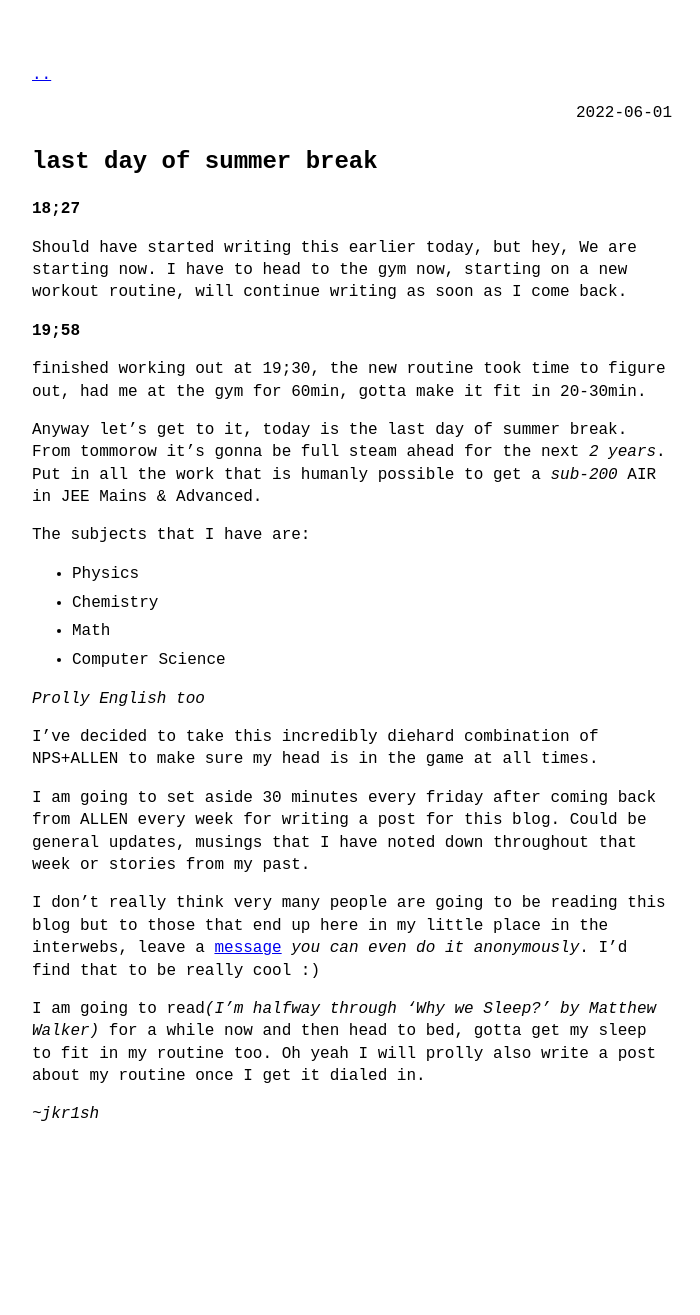
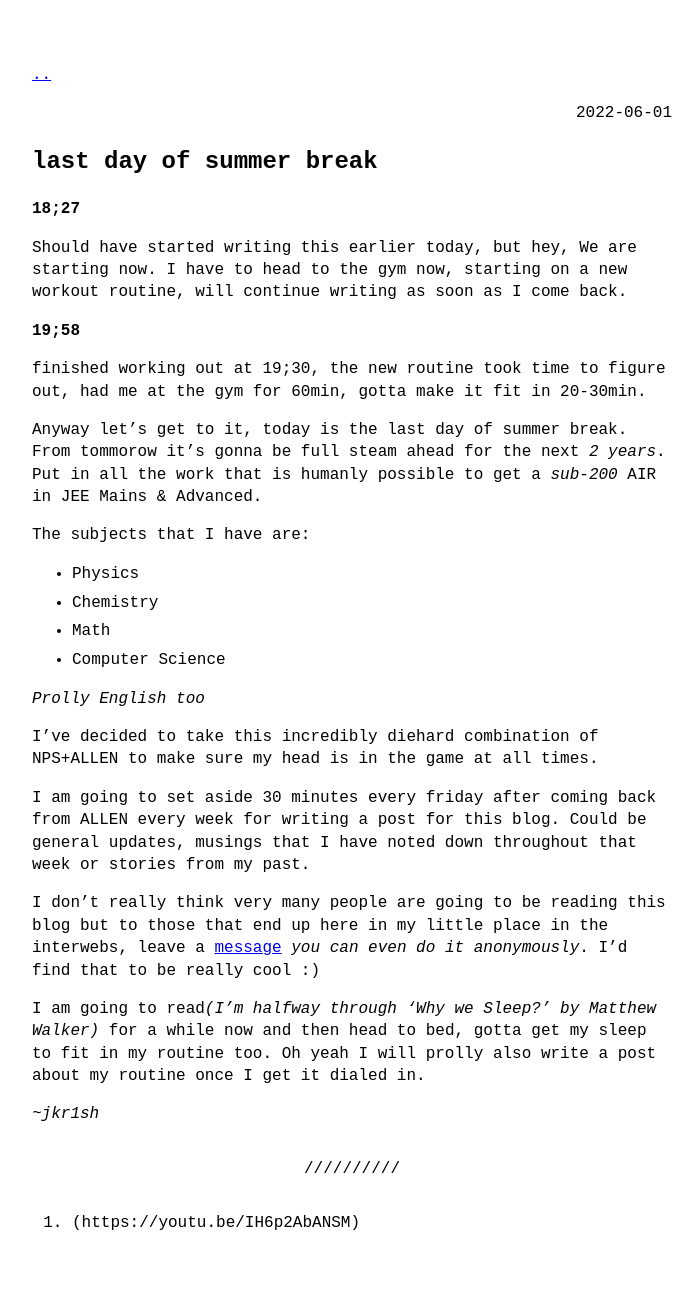
Before and after one commit to jkr1sh/blog, a Jekyll site: the page built from _posts/2022-06-01-last-day-of-summer-break.md, in a window 1280 px wide. Shown: the whole page, without its empty margins (288-988 px from the left). Built offline with Jekyll 4.4.1, drawn with Linux system fonts in a browser that asks for light colours; before the commit the page ends 1206 px from its top, so only the background shows below that; part of the change alters nothing that is shown.

Commit message:
upd post

```diff
--- a/_posts/2022-06-01-last-day-of-summer-break.md
+++ b/_posts/2022-06-01-last-day-of-summer-break.md
@@ -31,3 +31,7 @@ I am going to read*(I'm halfway through 'Why we Sleep?' by Matthew Walker)* for
 
 
 *~jkr1sh*
+
+---
+
+1. (https://youtu.be/IH6p2AbANSM)
```
